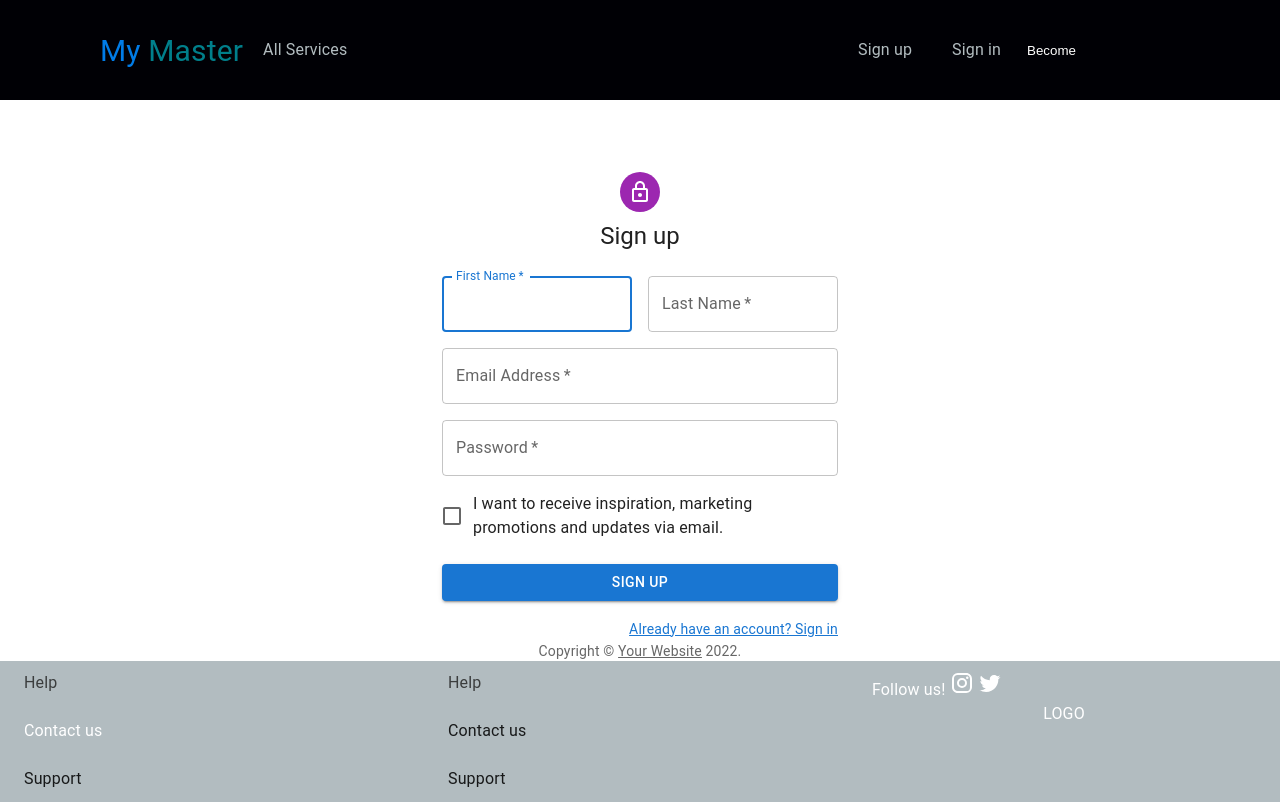
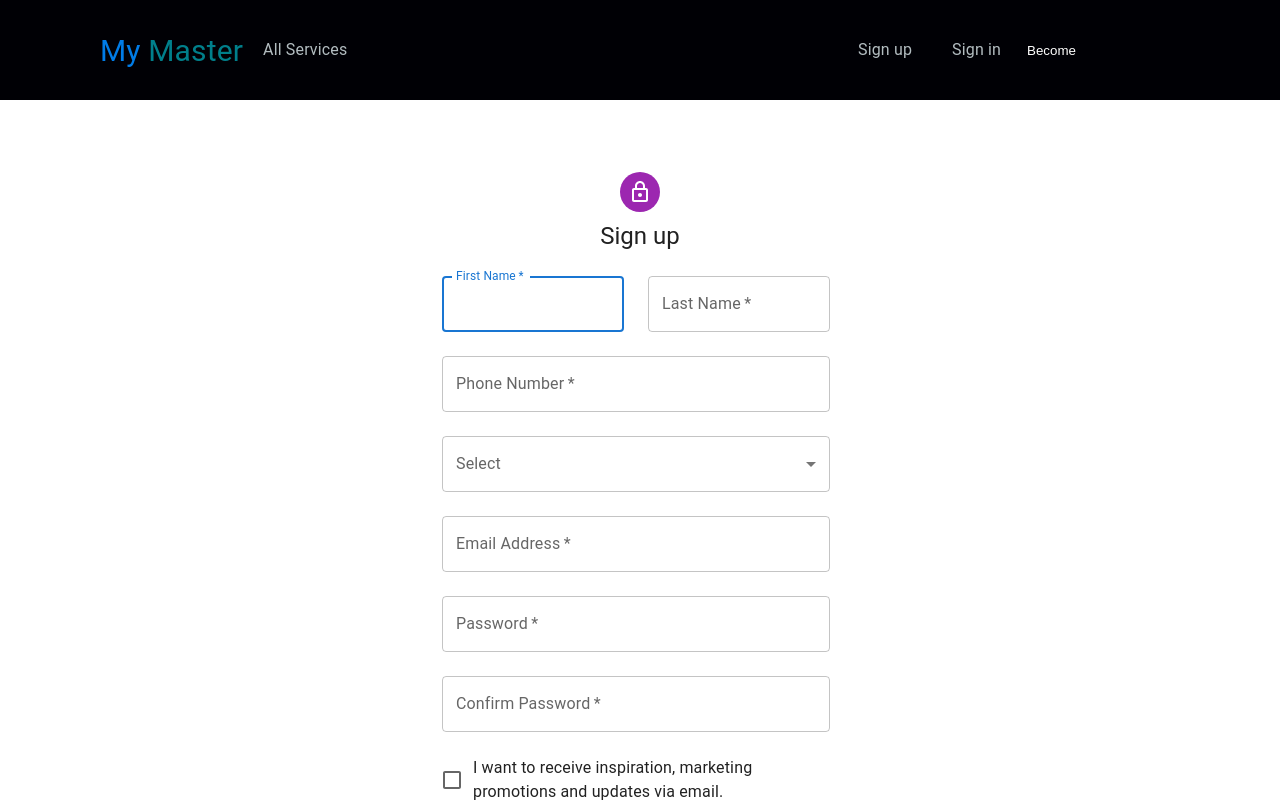
Before and after one commit to haykaslanyan13/My-Master, a React (Create React App) app: page /signup in a window 1280 px wide. Shown: the top 802 px of the page. Built offline with nearby package versions, Linux system fonts and the light colour scheme; no server answers.

Commit message:
all errors

```diff
--- a/src/components/SignUp.js
+++ b/src/components/SignUp.js
@@ -21,23 +21,35 @@ import {
 import { useDispatch } from "react-redux"
 import { setUser } from "../Redux/UserSlice"
 import { app } from "../Firebase/FirebaseUser"
+import { FormControl, InputLabel, MenuItem, Select } from "@mui/material"
+import validation from "./validation"
+import "../styles/SignUp.css";
+import { makeStyles } from '@mui/styles';
+import { ClassNames } from "@emotion/react"
 
-function Copyright(props) {
-  return (
-    <Typography variant="body2" color="text.secondary" align="center" {...props}>
-      {"Copyright © "}
-      <Link color="inherit" href="https://mui.com/">
-        Your Website
-      </Link>{" "}
-      {new Date().getFullYear()}
-      {"."}
-    </Typography>
-  )
-}
+
+const useStyles = makeStyles({
+  root:{
+    background: ""
+  }
+})
 
 const theme = createTheme()
 
 export default function SignUp() {
+  const [user, setUser] = React.useState("");
+  const [errors, setErrors] = React.useState({})
+  const [values, setValues] = React.useState({
+    firstName: "",
+    lastName: "",
+    phoneNumber: "",
+    email: "",
+    password: "",
+    password2: "",
+  })
+
+  const classes = useStyles()
+
   let error = false
   const navigate = useNavigate()
   const auth = getAuth(app)
@@ -46,6 +58,15 @@ export default function SignUp() {
       await createUserWithEmailAndPassword(auth, email, password)
     } catch {}
   }
+
+  const handleChange = (event) => {
+    setUser(event.target.value)
+    setValues({
+      ...values,
+      [event.target.name]: [event.target.value],
+    })
+  }
+
   const handleSubmit = (event) => {
     event.preventDefault()
     const data = new FormData(event.currentTarget)
@@ -58,11 +79,14 @@ export default function SignUp() {
         error = true
       }
     })
+
+    setErrors(validation(values))
+
   }
 
   return (
     <ThemeProvider theme={theme}>
-      <Container component="main" maxWidth="xs">
+      <Container component="main" maxWidth="xs" className={classes.root}>
         <CssBaseline />
         <Box
           sx={{
@@ -89,7 +113,10 @@ export default function SignUp() {
                   id="firstName"
                   label="First Name"
                   autoFocus
+                  value={values.firstName}
+                  onChange={handleChange}
                 />
+                {errors.firstName && <p style={{color: "red"}}>{errors.firstName}</p>}
               </Grid>
               <Grid item xs={12} sm={6}>
                 <TextField
@@ -99,7 +126,39 @@ export default function SignUp() {
                   label="Last Name"
                   name="lastName"
                   autoComplete="family-name"
+                  value={values.lastName}
+                  onChange={handleChange}
                 />
+                {errors.lastName && <p style={{color: "red"}}>{errors.lastName}</p>}
+              </Grid>
+              <Grid item xs={12}>
+                <TextField
+                  required
+                  fullWidth
+                  name="phoneNumber"
+                  label="Phone Number"
+                  type="phoneNumber"
+                  id="phoneNumber"
+                  autoComplete="new-phoneNumber"
+                  value={values.phoneNumber}
+                  onChange={handleChange}
+                />
+                {errors.phoneNumber && <p style={{color: "red"}}>{errors.phoneNumber}</p>}
+              </Grid>
+              <Grid item xs={12} sx={{ minWidth: "100%" }}>
+                <FormControl fullWidth>
+                  <InputLabel id="demo-simple-select-label">Select</InputLabel>
+                  <Select
+                    labelId="demo-simple-select-label"
+                    id="demo-simple-select"
+                    value={user}
+                    label="User"
+                    onChange={handleChange}
+                  >
+                    <MenuItem value={10}>Master</MenuItem>
+                    <MenuItem value={20}>User</MenuItem>
+                  </Select>
+                </FormControl>
               </Grid>
               <Grid item xs={12}>
                 <TextField
@@ -109,7 +168,10 @@ export default function SignUp() {
                   label="Email Address"
                   name="email"
                   autoComplete="email"
+                  value={values.email}
+                  onChange={handleChange}
                 />
+                {errors.email && <p style={{color: "red"}}>{errors.email}</p>}
               </Grid>
               <Grid item xs={12}>
                 <TextField
@@ -120,7 +182,24 @@ export default function SignUp() {
                   type="password"
                   id="password"
                   autoComplete="new-password"
+                  value={values.password}
+                  onChange={handleChange}
                 />
+                {errors.password && <p style={{color: "red"}}>{errors.password}</p>}
+              </Grid>
+              <Grid item xs={12}>
+                <TextField
+                  required
+                  fullWidth
+                  name="password2"
+                  label="Confirm Password"
+                  type="password2"
+                  id="password2"
+                  autoComplete="new-password"
+                  value={values.password2}
+                  onChange={handleChange}
+                />
+                {errors.password2 && <p style={{color: "red"}}>{errors.password2}</p>}
               </Grid>
               <Grid item xs={12}>
                 <FormControlLabel
@@ -146,7 +225,6 @@ export default function SignUp() {
             </Grid>
           </Box>
         </Box>
-        <Copyright sx={{ mt: 5 }} />
       </Container>
     </ThemeProvider>
   )
--- /dev/null
+++ b/src/components/validation.js
@@ -0,0 +1,40 @@
+const validation = (values) => {
+
+    let errors = {};
+
+    if(!values.firstName.trim()){
+        errors.firstName = "First Name is required";
+    }
+
+    if(!values.lastName.trim()){
+        errors.lastName = "Last Name is required";
+    }
+
+    if(!values.phoneNumber){
+        errors.phoneNumber = "Phone number is required"
+    } else if(!/^[0-9]+$/.test(values.phoneNumber)){
+        errors.phoneNumber = "Please only enter numeric characters"
+    }
+
+    if(!values.email){
+        errors.email = "Email is required";
+    } else if (!/\S+@\S+\.\S+/.test(values.email)){
+        errors.email = "Email adress is invalid";
+    }
+
+    if(!values.password){
+        errors.password = "Password is required";
+    } else if (values.password.length < 6){
+        errors.password = "Password needs to be 6 characters or more";
+    }
+
+    if(!values.password2){
+        errors.password2 = "Password is required";
+    } else if(values.password2 !== values.password){
+        errors.password2 = "Passwords do not match"
+    }
+
+    return errors;
+}
+
+export default validation
--- /dev/null
+++ b/src/styles/SignUp.css
@@ -0,0 +1,3 @@
+.container {
+    background-color:;
+}
```
